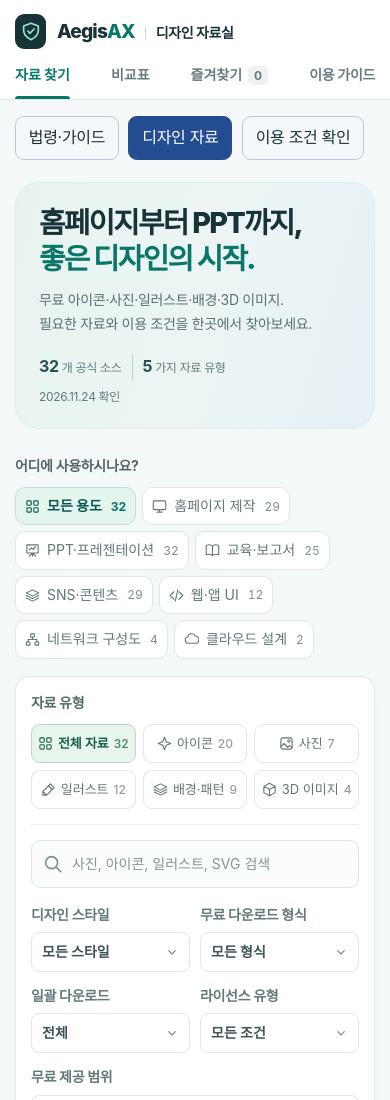
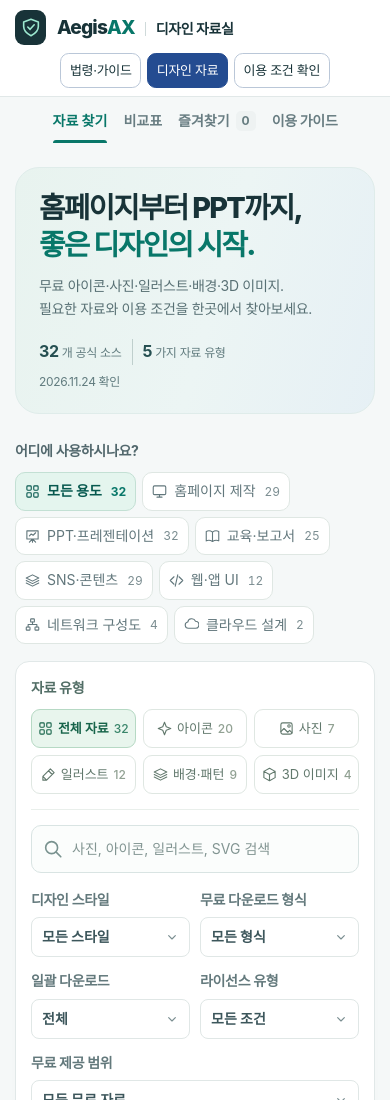
Before and after one commit to AegisAX/aegisax-resources, a plain HTML site: page index.html in a window 390 px wide. Shown: the top 1100 px of the page. Drawn offline with Linux system fonts and the light colour scheme.

Commit message:
Center the resource navigation in the header

```diff
--- a/compliance.css
+++ b/compliance.css
@@ -1,6 +1,18 @@
-.portal-nav{display:flex;flex-wrap:wrap;gap:.6rem;margin:1rem 0}
+.topbar{display:grid;grid-template-columns:minmax(0,1fr) auto minmax(0,1fr)}
+.topbar .brand{justify-self:start}
+.topbar .privacy{justify-self:end}
+.portal-nav{display:flex;justify-content:center;align-items:center;flex-wrap:wrap;gap:.6rem}
+.portal-nav a{white-space:nowrap}
+.design-nav{height:auto;min-height:48px;justify-content:center;flex-wrap:wrap;margin:0}
+.design-nav .nav-item{height:auto;min-height:44px}
 .portal-nav a,.catalog-menu button{padding:.5rem .8rem;border:1px solid #bac7d8;border-radius:.55rem;font:inherit}
 .portal-nav [aria-current],.catalog-menu [aria-pressed=true]{background:#244c91;color:white;border-color:#244c91}
+@media(max-width:740px){
+  .topbar{grid-template-columns:minmax(0,1fr);gap:8px;padding-top:10px;padding-bottom:8px}
+  .portal-nav{gap:.35rem}
+  .portal-nav a{font-size:.8125rem;padding:.38rem .55rem}
+  .design-nav{gap:4px 16px}
+}
 .catalog{padding-bottom:3rem}
 .catalog h1{font-size:clamp(1.8rem,4vw,3rem);margin:1.5rem 0 .5rem}
 .catalog-menu{display:flex;flex-wrap:wrap;gap:.55rem;margin:1.5rem 0}
--- a/index.html
+++ b/index.html
@@ -46,19 +46,19 @@
   <a class="skip-link" href="#resources">자료 목록으로 건너뛰기</a>
   <header class="topbar">
     <a class="brand" href="#" aria-label="AegisAX 디자인 자료실 홈"><span class="brand-mark"><svg><use href="#i-shield"/></svg></span><span>Aegis<span class="brand-accent">AX</span><span class="brand-divider"></span><span class="brand-sub">디자인 자료실</span></span></a>
-    <nav class="main-nav" aria-label="주 메뉴">
+    <nav class="portal-nav" aria-label="자료실 메뉴">
+      <a href="compliance.html">법령·가이드</a>
+      <a href="index.html" aria-current="page">디자인 자료</a>
+      <a href="licenses.html">이용 조건 확인</a>
+    </nav>
+    <span class="privacy"><svg class="icon"><use href="#i-grid"/></svg>디자인 리소스 모음</span>
+  </header>
+  <main class="page-shell">
+    <nav class="main-nav design-nav" aria-label="디자인 자료 메뉴">
       <button class="nav-item active" data-nav="browse">자료 찾기</button>
       <button class="nav-item" data-nav="table">비교표</button>
       <button class="nav-item" data-nav="favorites">즐겨찾기 <span id="favoriteCount" class="nav-count">0</span></button>
       <a class="nav-item" href="#guide">이용 가이드</a>
-    </nav>
-    <span class="privacy"><svg class="icon"><use href="#i-grid"/></svg>디자인 리소스 모음</span>
-  </header>
-  <main class="page-shell">
-    <nav class="portal-nav" aria-label="자료실 메뉴">
-      <a href="compliance.html">법령·가이드</a>
-      <a href="index.html" aria-current="page">디자인 자료</a>
-      <a href="licenses.html">이용 조건 확인</a>
     </nav>
     <section class="hero" aria-labelledby="hero-title">
       <div class="hero-copy"><div class="eyebrow">FREE RESOURCES FOR EVERY DESIGN</div><h1 id="hero-title">홈페이지부터 PPT까지,<br><span>좋은 디자인의 시작.</span></h1><p>무료 아이콘·사진·일러스트·배경·3D 이미지.<br class="desktop-br"> 필요한 자료와 이용 조건을 한곳에서 찾아보세요.</p><div class="hero-meta"><span><b id="totalCount">32</b>개 공식 소스</span><span><b>5</b>가지 자료 유형</span><span>2026.11.24 확인</span></div></div>
```
Also changed, not shown: compliance.html (+4 -2 lines), licenses.html (+4 -2 lines).
